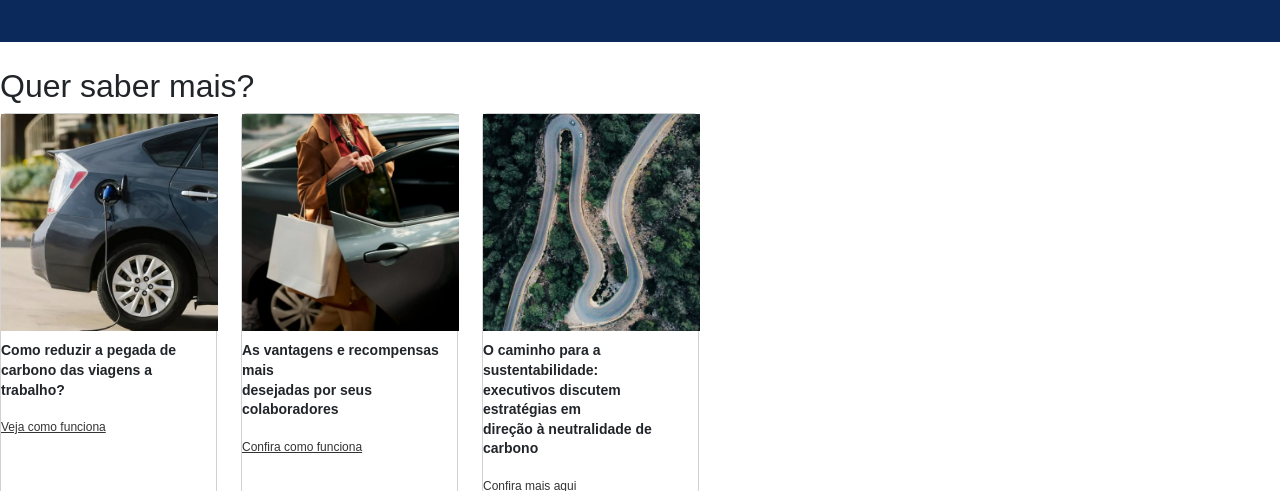
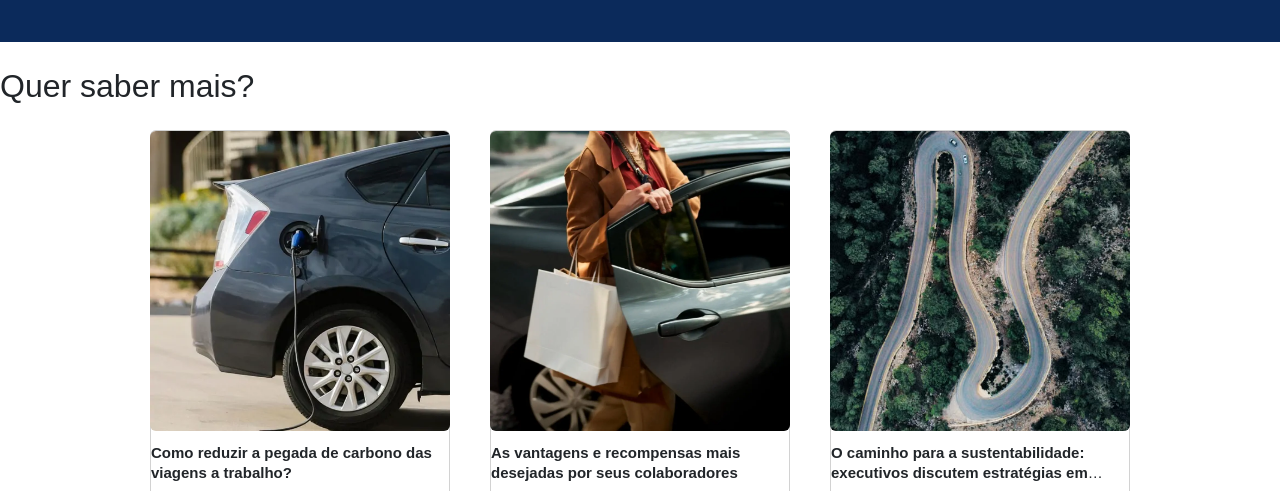
Before and after one commit to mxrishimaa/uberLandingPageTest, a plain HTML site: page index.html in a window 1280 px wide. Shown: the part 3378-3869 px from the top of the page. Drawn offline with nearby package versions, Linux system fonts and the light colour scheme; a web font is replaced by a local one.

Commit message:
update: cards

```diff
--- a/index.html
+++ b/index.html
@@ -51,7 +51,7 @@
             <h1>O melhor do app<br> da Uber para sua<br> empresa</h1>
         </div>
 
-        <div>
+        <div class="description">
             <p>A uber para Empresas dá à sua empresa mais controle, <br>insights mais detalhados e recursos criados para usuários <br> corporativos. Gerencie e acompanhe as viagens a trabalho, os <br> programas de refeições e muito mais em um único painel.</p>
         </div>
 
--- a/style.css
+++ b/style.css
@@ -110,37 +110,58 @@ header .btn:hover {
 
 .cards {
     display: flex;
-    gap: 24px;
+    margin: 25px auto;
+    align-items: flex-start;
+    justify-content: center;
+    gap: 40px;
+    flex-wrap: wrap;
+    max-width: 1200px;
+    padding: 0 20px;
 }
 
 .card {
-    width: 217px;
+    width: 300px;
     flex-shrink: 0;
+    display: flex;
+    flex-direction: column;
+    align-items: center;
+    text-align: center;
 }
 
 .card img {
-    width: 217px;
-    height: 217px;
+    width: 300px;
+    height: 300px;
     object-fit: cover;
+    object-position: center;
     display: block;
+    border-radius: 6px;
 }
 
 .card h3 {
-    font-size: 14px;
-    line-height: 1.4;
+    font-size: 15px;
+    line-height: 1.3;
     font-weight: 400;
-    margin: 10px 0;
+    margin: 12px 0 6px;
+    width: 100%;
+    text-align: left;
 }
 
 .card a {
     font-size: 12px;
-}
-.card a {
-    front-size: 11px;
     color: #333;
     text-decoration: underline;
     display: inline-block;
     margin-top: 8px;
+    width: 100%;
+    text-align: left;
+}
+
+/* Limitar o título da terceira carta a 2 linhas */
+.cards .card:nth-child(3) h3 {
+    display: -webkit-box;
+    -webkit-line-clamp: 2;
+    -webkit-box-orient: vertical;
+    overflow: hidden;
 }
 .blue {
     background-color: #0b2a5b;
@@ -170,3 +191,8 @@ header .btn:hover {
     font-size: 13px;
     font-weight: 600;
 }
+
+hero h1{
+    padding: 0;
+
+}
```
